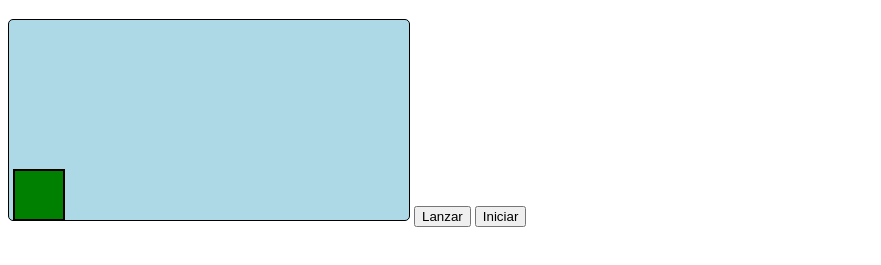
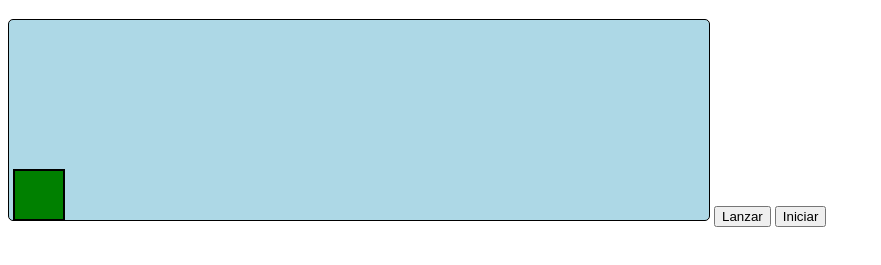
Before and after one commit to VictoriaGago/2024-2025-CSAAI-Practicas, a plain HTML site: page P3/L9/proyectil.html in a window 1280 px wide. Shown: the part 61-326 px from the top of the page, without its empty margins (0-881 px from the left). Drawn offline with Linux system fonts and the light colour scheme.

Commit message:
proyectil

```diff
--- a/P3/L9/proyectil.html
+++ b/P3/L9/proyectil.html
@@ -18,7 +18,7 @@
 
 
     <h1>Tiro parabólico</h1>
-    <canvas id="ctiro" width="400" height="200"></canvas>
+    <canvas id="ctiro" width="700" height="200"></canvas>
 
     <input type="button" id="btnLanzar" value="Lanzar">
     <input type="button" id="btnIniciar" value="Iniciar">
--- a/P3/L9/proyectil.js
+++ b/P3/L9/proyectil.js
@@ -13,7 +13,9 @@ let xop = 5;
 let yop = 150;
 let xp = xop;
 let yp = yop;
-let velp = 2;
+let velp = 5;
+let v = -5;
+let a = 0.09;
 
 //-- Coordenadas iniciales del objetivo
 let xomin = 5;
@@ -86,6 +88,8 @@ function lanzar()
 
   //-- 1) Actualizar posición de los elementos
   xo = xo + velp;
+  yo = yo + v;
+  v = v + a;
 
   //-- 2) Borrar el canvas
   ctx.clearRect(0, 0, canvas.width, canvas.height);
```
